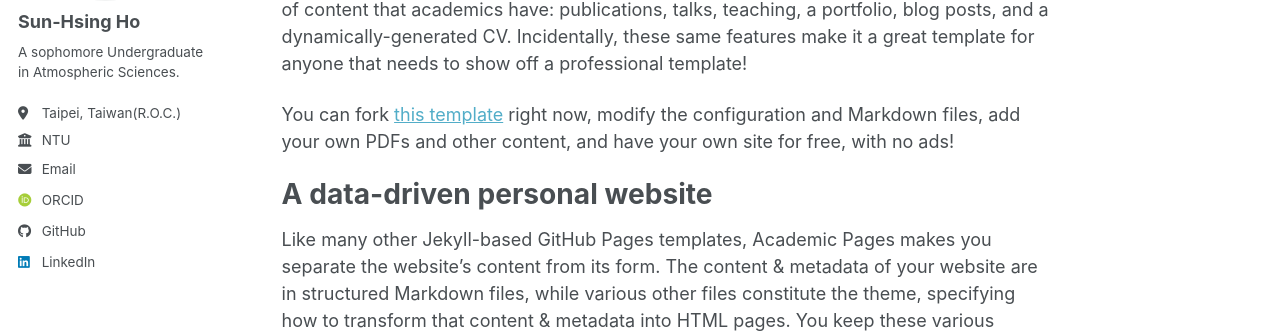
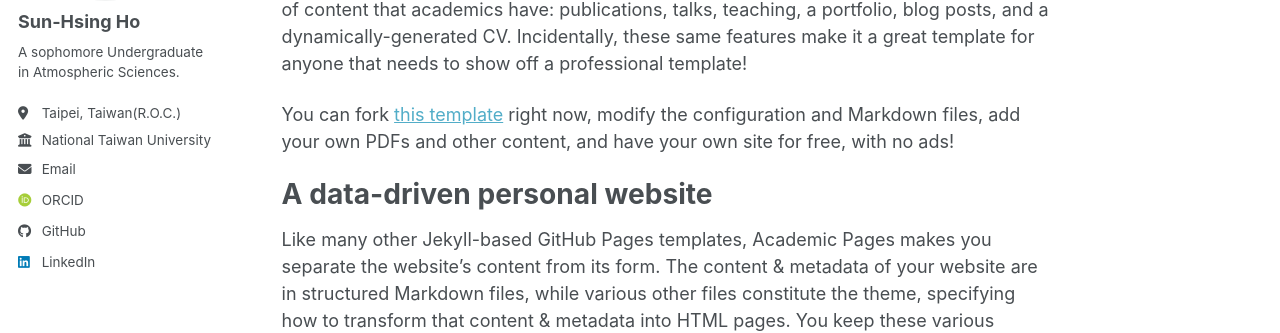
Before and after one commit to Samson-Ho/Samson-Ho.github.io, a Jekyll site: the page built from _pages/about.md, in a window 1280 px wide. Shown: the part 310-643 px from the top of the page. Built offline with Jekyll 4.4.1, drawn with Linux system fonts in a browser that asks for light colours; some web fonts are replaced; a script bundle is joined from its source files by our own code; library files that are not in the unit come from our copies.

Commit message:
Update employer name to 'National Taiwan University'

```diff
--- a/_config.yml
+++ b/_config.yml
@@ -28,7 +28,7 @@ author:
   pronouns         : # example: "she/her"
   bio              : "A sophomore Undergraduate in Atmospheric Sciences."
   location         : "Taipei, Taiwan(R.O.C.)"
-  employer         : "NTU"
+  employer         : "National Taiwan University"
   uri              : # URL
   email            : "b13209041@g.ntu.edu.tw"
 
```
